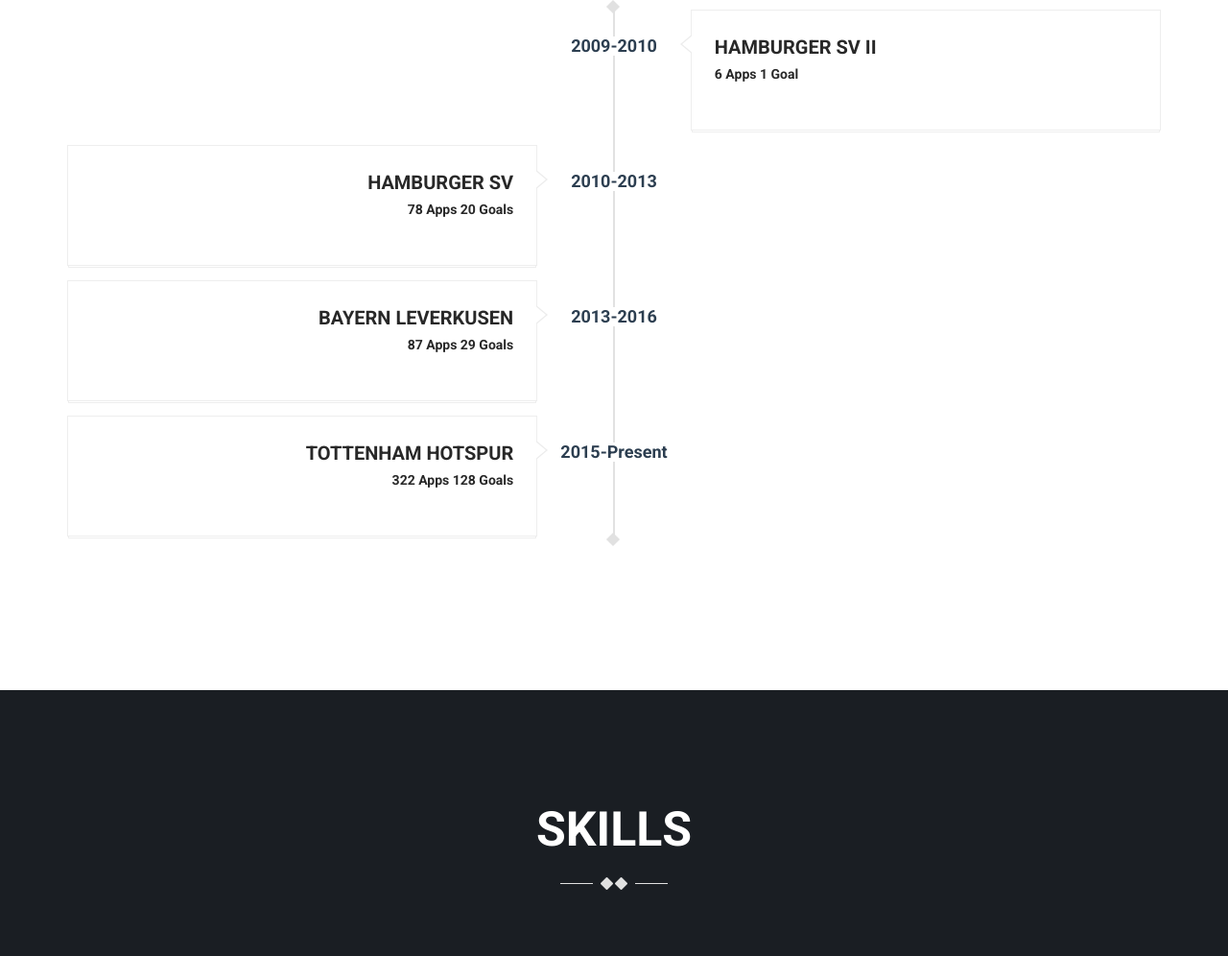
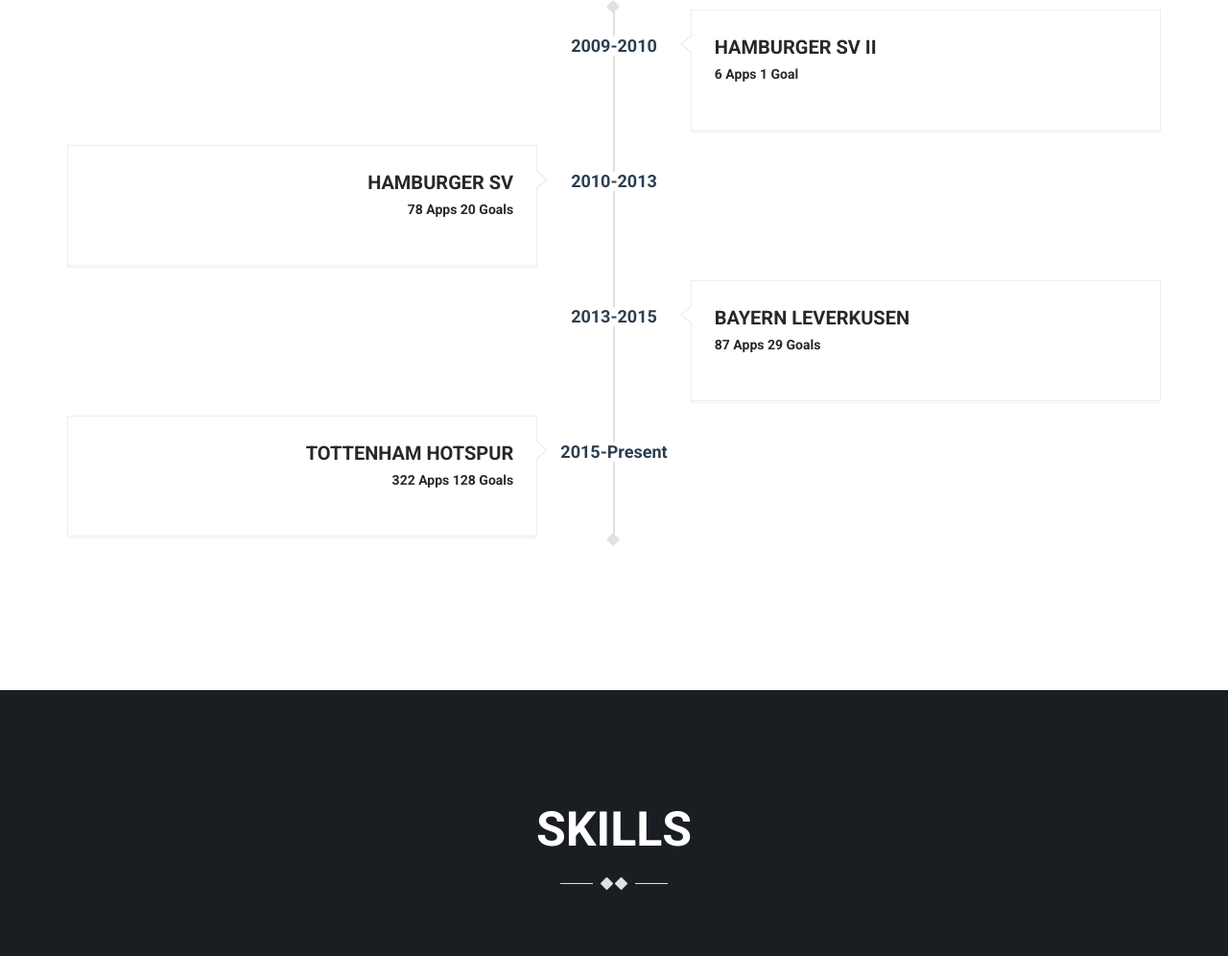
Before and after one commit to SoStellar/DII_M4_01, a plain HTML site: page index.html in a window 1280 px wide. Shown: the part 1088-2084 px from the top of the page at 96% size. Drawn offline with Linux system fonts and the light colour scheme; some packages are replaced by stand-ins of ours; a script that the page names is missing.

Commit message:
Change Profile
by Ong

```diff
--- a/index.html
+++ b/index.html
@@ -142,9 +142,9 @@
                                 </div><!-- /timeline-panel -->
                             </li>
 
-                            <li>
+                            <li class="timeline-inverted">
                               <div class="posted-date">
-                                <span class="month">2013-2016</span>
+                                <span class="month">2013-2015</span>
                               </div><!-- /posted-date -->
 
                               <div class="timeline-panel wow fadeInUp">
@@ -155,10 +155,10 @@
                                       </div><!-- /timeline-heading -->
 
                                       <!--<div class="timeline-body">
-                                          <p>Completely provide access to seamless manufactured products before functionalized synergy. Progressively redefine competitive.</p>
+                                          <p></p>
                                       </div>--><!-- /timeline-body -->
                                   </div> <!-- /timeline-content -->
-                              </div><!-- /timeline-panel -->
+                              </div> <!-- /timeline-panel -->
                           </li>
 
                           <li>
```
